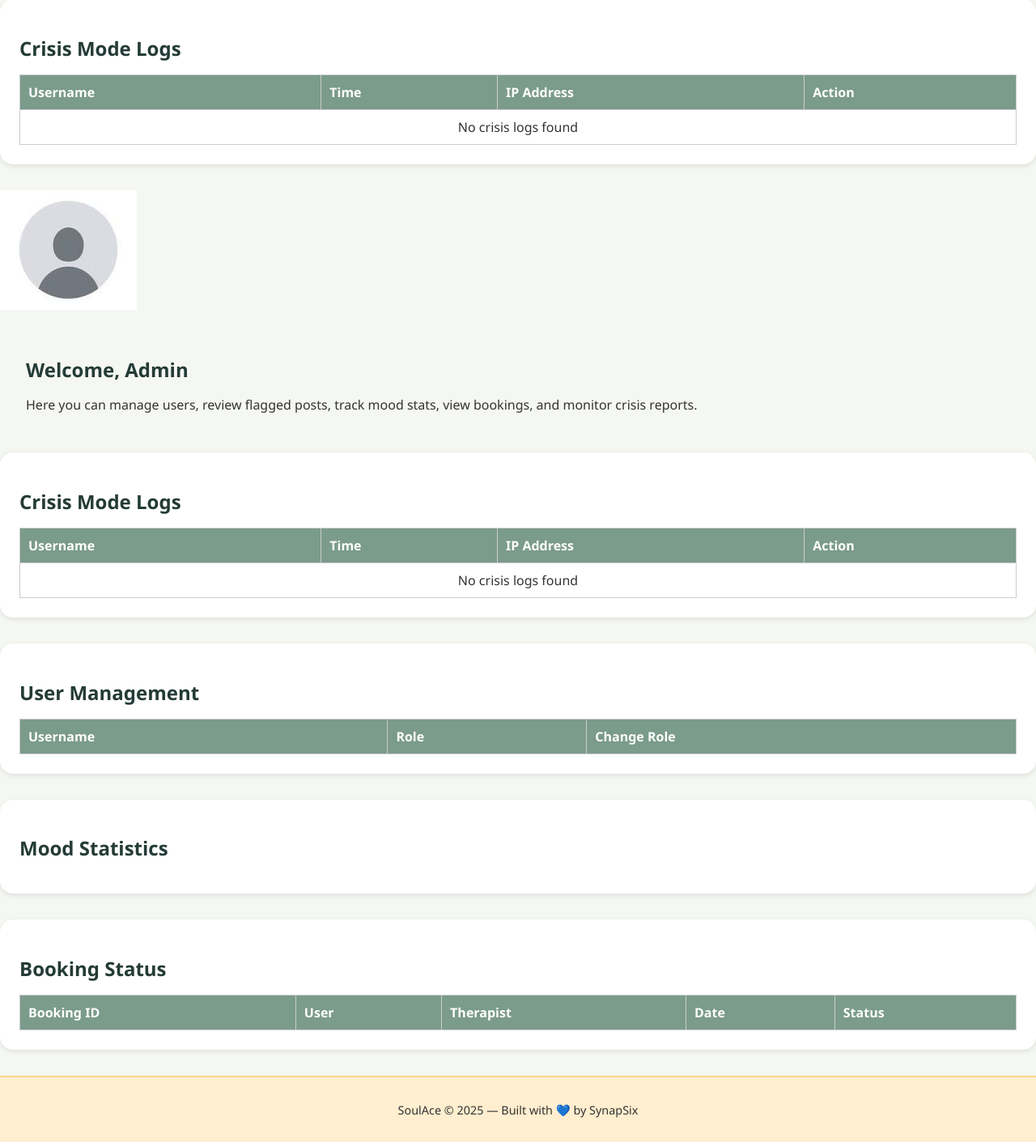
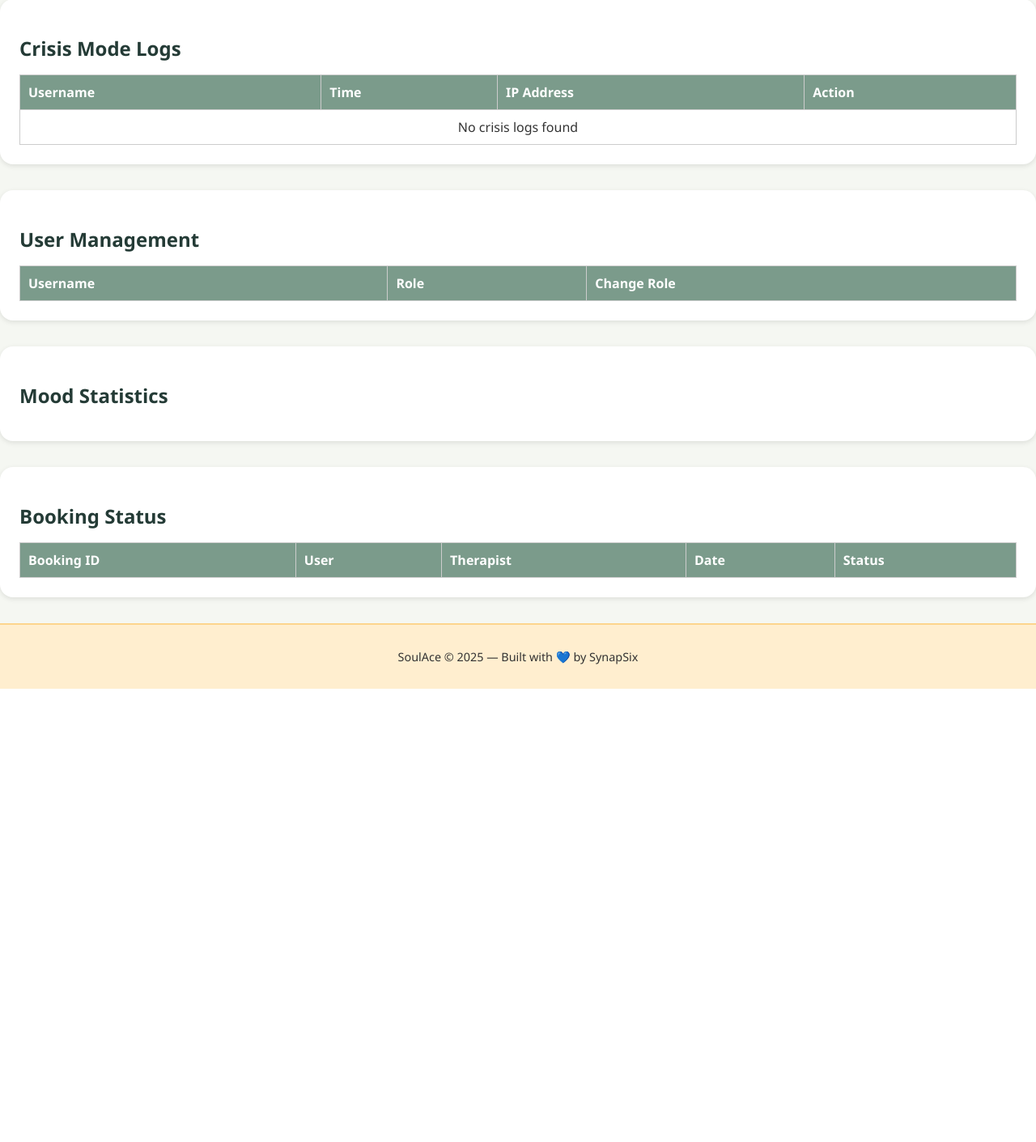
Before and after one commit to disha802/SoulAce, a Flask app: page /Admin/users in a window 1280 px wide. Shown: the part 345-1756 px from the top of the page at 81% size. After the commit the page ends 1196 px from the top, so only its background shows below. Run offline with Flask 3, Linux system fonts and the light colour scheme; the visitor is signed in with stand-in values (Sample User, id 1); data that the repository does not hold is empty.

Commit message:
working version

```diff
--- a/templates/admin_dashboard.html
+++ b/templates/admin_dashboard.html
@@ -265,57 +265,6 @@
     </table>
   </section>
 
-        <div class="user-icon-container">
-            <img src="{{ url_for('static', filename='user-icon.jpeg') }}"
-                alt="User Icon" class="user-icon" onclick="toggleUserPopup()">
-            <div id="user-popup" class="user-popup">
-                <button onclick="toggleMode()" class="popup-btn">Change Mode</button>
-                <form action="{{ url_for('logout') }}" method="POST" style="margin:0;">
-                    <button type="submit" class="popup-btn">Logout</button>
-                </form>
-            </div>
-        </div>
-      </div>
-    </header>
-
-    <section class="hero">
-      <h2>Welcome, Admin {{username}}</h2>
-      <p>Here you can manage users, review flagged posts, track mood stats, view bookings, and monitor crisis reports.</p>
-    </section>
-
-    <!-- Crisis Mode / IP Logs -->
-    <section class="admin-section">
-      <h2>Crisis Mode Logs</h2>
-      <table>
-        <thead>
-          <tr>
-            <th>Username</th>
-            <th>Time</th>
-            <th>IP Address</th>
-            <th>Action</th>
-          </tr>
-        </thead>
-        <tbody>
-          {% for log in crisis_logs %}
-          <tr>
-            <td>{{ log.username }}</td>
-            <td>{{ log.timestamp }}</td>
-            <td>{{ log.ip_address }}</td>
-            <td>
-              <form method="POST" action="{{ url_for('resolve_crisis') }}">
-                <input type="hidden" name="log_id" value="{{ log.id }}">
-                <button type="submit">Mark Resolved</button>
-              </form>
-            </td>
-          </tr>
-          {% else %}
-          <tr>
-            <td colspan="4" style="text-align:center;">No crisis logs found</td>
-          </tr>
-          {% endfor %}
-        </tbody>
-      </table>
-    </section>
 
   <!-- User Management -->
   <section class="admin-section">
--- a/templates/dashboard.html
+++ b/templates/dashboard.html
@@ -148,8 +148,8 @@
       <div class="label">Crying</div>
     </div>
   </div>
-  <form action="/download_moods" method="get">
-    <button type="submit">📥 Download history</button>
+  <form action="/download_chart" method="get">
+    <button type="submit">📥 Download analysis</button>
   </form>
 </section>
 
--- a/templates/peer.html
+++ b/templates/peer.html
@@ -137,6 +137,7 @@
     <!-- Post form (keeps A endpoints but enhanced UI) -->
     <div id="post-form" class="post-form" style="display:none;">
       <h3>Create a New Post</h3>
+      <input type="text" id="post-title" placeholder="Post title" required>
       <textarea id="post-content" placeholder="Share your thoughts..."></textarea>
       <div class="anonymity-toggle">
         <input type="checkbox" id="anonymous-toggle">
@@ -353,6 +354,7 @@
         console.error('Error adding post', err);
       }
     }
+
 
     // Like/dislike post - uses A's endpoints
     async function likePost(id, action='like'){
```
